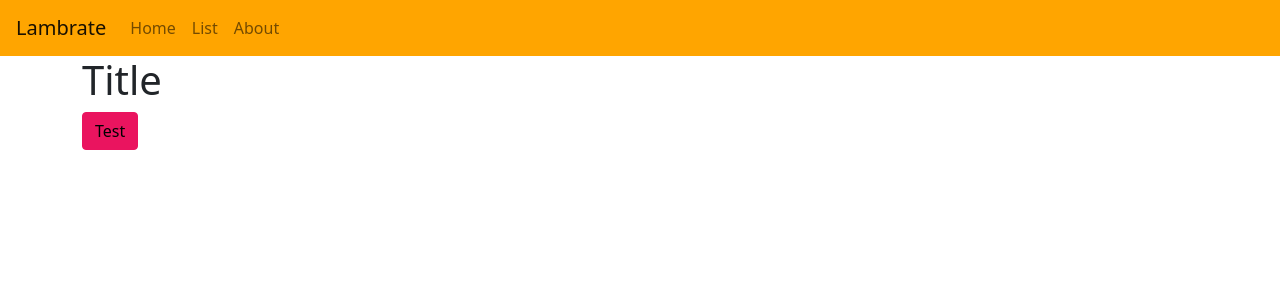
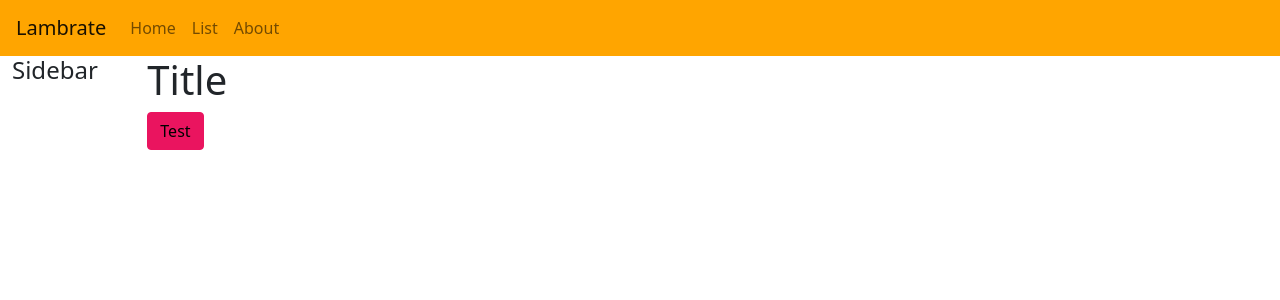
Before and after one commit to amangabba/HYPE-GabbaPanseriNumeroliSanti, a Nuxt app: page / in a window 1280 px wide. Shown: the top 300 px of the page. Built offline with nearby package versions, Linux system fonts and the light colour scheme.

Commit message:
Add sidebar

```diff
--- a/layouts/default.vue
+++ b/layouts/default.vue
@@ -1,7 +1,16 @@
 <template>
     <div class="main-page">
         <the-header/>
-        <nuxt/>
+        <div class="container-fluid">
+            <div class="row">
+                <div class="col-1">
+                    <h4>Sidebar</h4>
+                </div>
+                <div class="col">
+                    <nuxt/>
+                </div>
+            </div>
+        </div>
     </div>
 </template>
 
```
